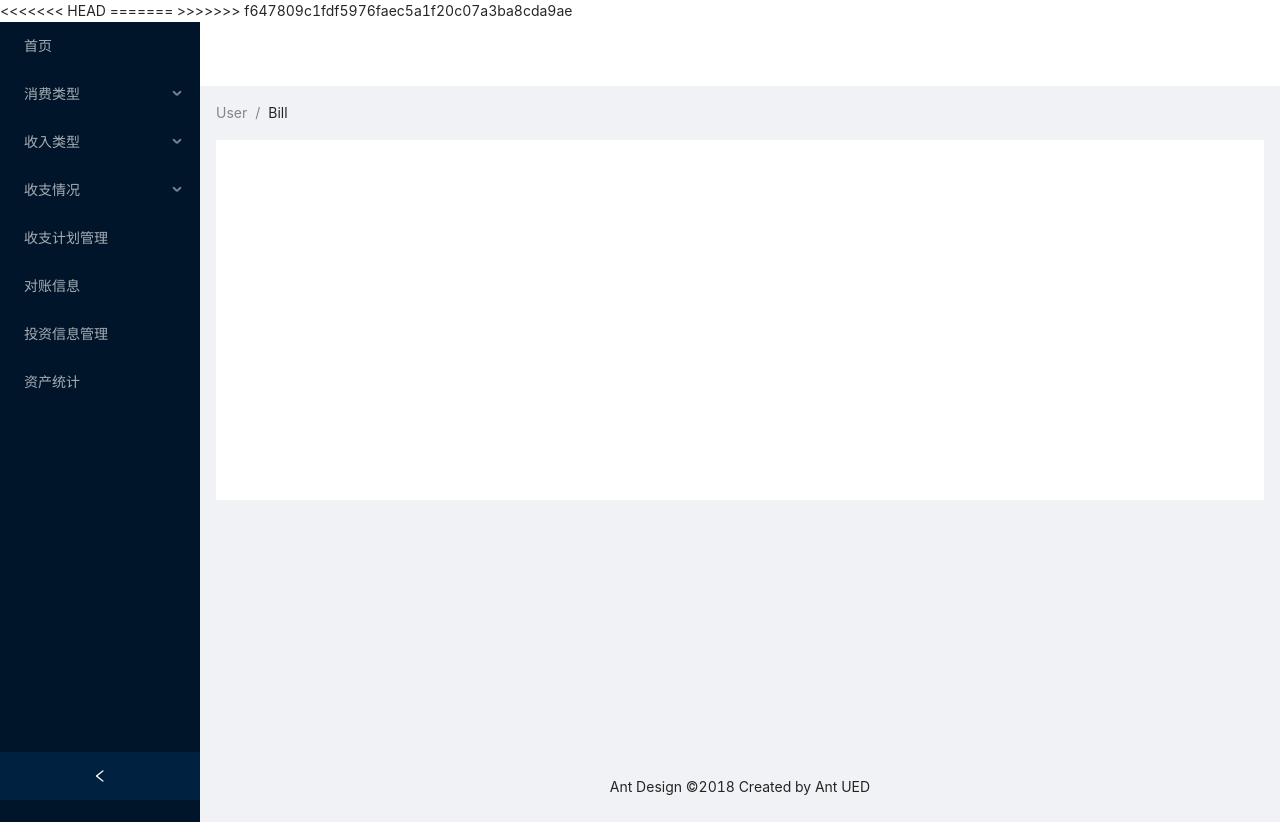
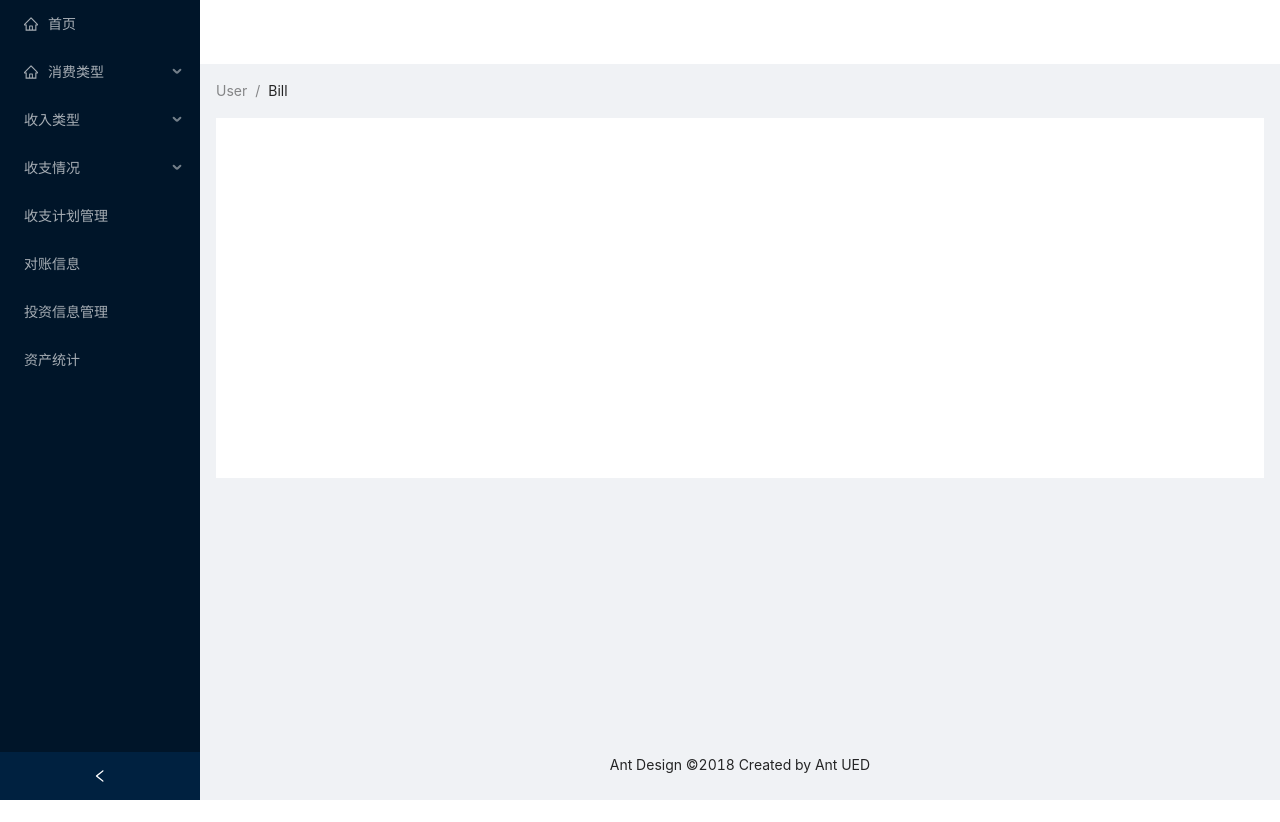
Before and after one commit to HHG66/financial-server, a React (Create React App) app in the folder web/: page / in a window 1280 px wide. After the commit the page ends 800 px from the top, so only its background shows below. Built offline with nearby package versions, Linux system fonts and the light colour scheme.

Commit message:
调整aside组件

```diff
--- a/web/public/index.html
+++ b/web/public/index.html
@@ -10,23 +10,6 @@
       content="Web site created using create-react-app"
     />
     <link rel="apple-touch-icon" href="%PUBLIC_URL%/logo192.png" />
-<<<<<<< HEAD
-    <!--
-      manifest.json provides metadata used when your web app is installed on a
-      user's mobile device or desktop. See https://developers.google.com/web/fundamentals/web-app-manifest/
-    -->
-    <link rel="manifest" href="%PUBLIC_URL%/manifest.json" />
-    <!--
-      Notice the use of %PUBLIC_URL% in the tags above.
-      It will be replaced with the URL of the `public` folder during the build.
-      Only files inside the `public` folder can be referenced from the HTML.
-
-      Unlike "/favicon.ico" or "favicon.ico", "%PUBLIC_URL%/favicon.ico" will
-      work correctly both with client-side routing and a non-root public URL.
-      Learn how to configure a non-root public URL by running `npm run build`.
-    -->
-=======
->>>>>>> f647809c1fdf5976faec5a1f20c07a3ba8cda9ae
     <title>React App</title>
   </head>
   <body>
--- a/web/src/App.js
+++ b/web/src/App.js
@@ -1,6 +1,7 @@
 import 'antd/dist/antd.min.css'
 import {BrowserRouter} from 'react-router-dom'
-import AppRouter from '@/Router'
+import AppRouter from '@/router'
+import './styles/index.less'
 // import {Routes,Route,BrowserRouter} from 'react-router-dom'
 // import Layouts from '@/pages/Layout';
 // import NoFound from '@/pages/NoFound';
--- a/web/src/components/Aside.js
+++ b/web/src/components/Aside.js
@@ -1,15 +1,15 @@
 /*
  * @Author: HHG
  * @Date: 2022-09-01 10:58:19
- * @LastEditTime: 2022-09-02 09:27:59
+ * @LastEditTime: 2022-09-04 23:38:35
  * @LastEditors: 韩宏广
- * @FilePath: \my-financial\web\src\components\Aside.js
+ * @FilePath: /个人财务/web/src/components/Aside.js
  * @文件说明:
  */
 import {  Layout, Menu } from 'antd';
 import React, { useEffect, useState } from 'react'
 import {Link} from 'react-router-dom'
-import Routers from '@/Router/routers';
+import Routers from '@/router/routers';
 const {  Sider } = Layout;
 
 const rootSubmenuKeys = ['/consumptiontype', '/incometype', '/balancepayments'];
@@ -46,6 +46,7 @@ const Aside=()=>{
       Router.push({
         label: <Link to={item.key}>{item.title}</Link>,
         key:item.key,
+        icon:item.icon,
       })
     }
     return Router
--- a/web/src/pages/Login/index.js
+++ b/web/src/pages/Login/index.js
@@ -1,4 +1,4 @@
-import { Form, Input, Button, message } from 'antd';
+import { Form, Input, Button } from 'antd';
 import { UserOutlined, LockOutlined } from '@ant-design/icons';
 import {reqLogin}from '@/api/login'
 import './index.less'
@@ -89,8 +89,7 @@ const Login = () => {
           </Form>
         </section>
       </div>
->>>>>>> f647809c1fdf5976faec5a1f20c07a3ba8cda9ae
-    </>
+      </>
   )
 }
 export default Login
--- a/web/src/router/routers.js
+++ b/web/src/router/routers.js
@@ -9,13 +9,14 @@ import PaymentplanManagement from '@/pages/PaymentplanManagement'
 import CheckInFormation from '@/pages/CheckInFormation'
 import InvestmentManagement from '@/pages/InvestmentManagement'
 import AssetStatistics from '@/pages/AssetStatistics'
+import { HomeOutlined} from '@ant-design/icons';
 const Routers = [
   // 菜单相关路由
-  { key: '/home', title: '首页', icon: 'mobile',component:<Home/>},
+  { key: '/home', title: '首页', icon: <HomeOutlined/>,component:<Home/>},
   {
     key: '/consumptiontype',
     title: '消费类型',
-    icon: '',
+    icon: <HomeOutlined/>,
     subs: [
       { key: '/consumptiontype/management', title: '消费类型管理', component: <ConsumptionManagement/> },
       { key: '/consumptiontype/associated', title: '关联账单消费名称', component: <ConsumpAssociated/> },
```
Also changed, not shown: 1 other file (tests, documents, lock files or other folders).
